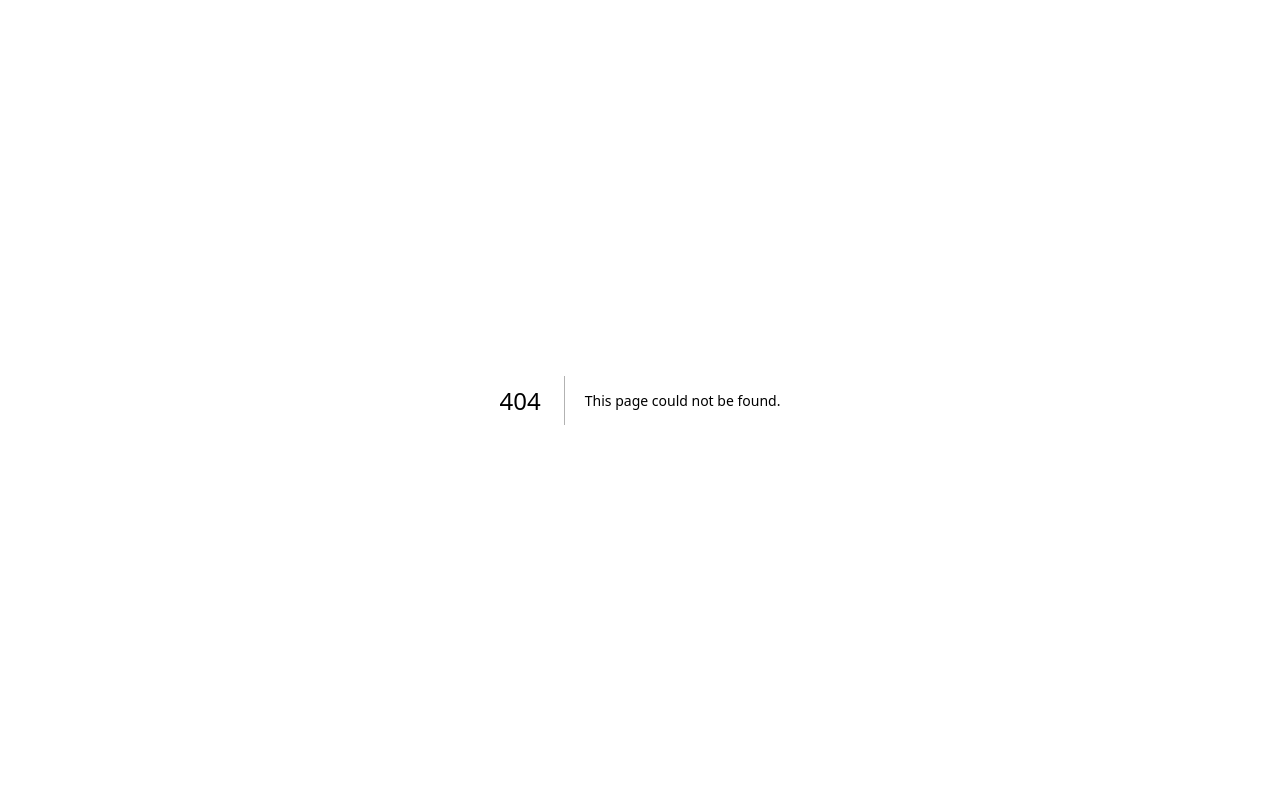
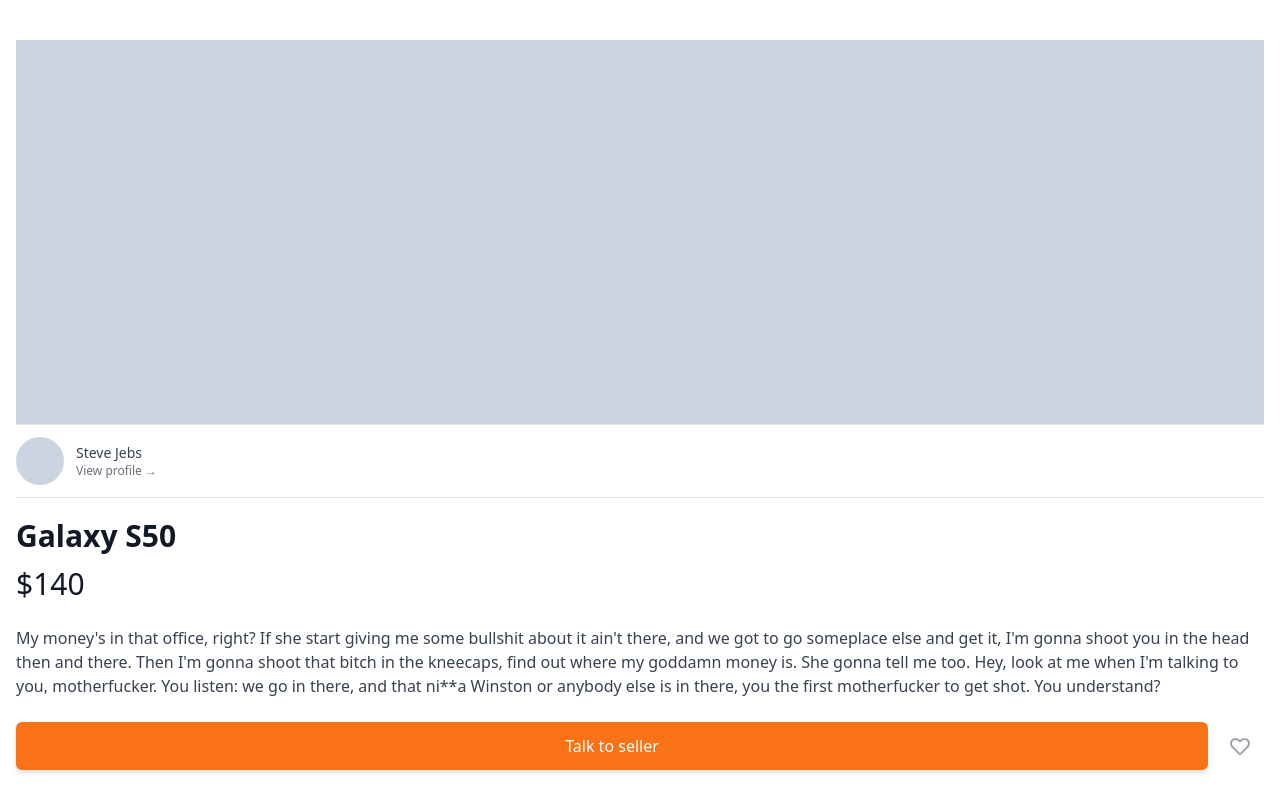
Before and after one commit to SonMinSeock/carrot-market-clone, a Next.js app: page /items/1 in a window 1280 px wide. Before the commit this address had no page. Shown: the top 800 px of the page. Built offline with nearby package versions, Linux system fonts and the light colour scheme.

Commit message:
Item Detail 5.4

```diff
--- a/pages/index.tsx
+++ b/pages/index.tsx
@@ -1,11 +1,17 @@
 import type { NextPage } from "next";
+import { useRouter } from "next/router";
 
 const Home: NextPage = () => {
+  const router = useRouter();
+
+  const onClick = (id: number) => router.push(`/items/${id}`);
+
   return (
     <div className="flex flex-col space-y-5 py-10">
       {[1, 1, 1, 1, 1, 1, 1, 1, 1, 1, 1, 1].map((_, i) => (
         <div
           key={i}
+          onClick={() => onClick(i)}
           className="flex justify-between px-4 border-b pb-4 cursor-pointer"
         >
           <div className="flex space-x-4">
@@ -56,7 +62,7 @@
           </div>
         </div>
       ))}
-      <button className="fixed hover:bg-orange-500 transition-colors cursor-pointer bottom-24 right-5 shadow-xl bg-orange-400 rounded-full p-4 text-white ">
+      <button className="fixed hover:bg-orange-500  transition-colors cursor-pointer bottom-24 right-5 shadow-xl bg-orange-400 rounded-full p-4 text-white ">
         <svg
           className="h-6 w-6"
           xmlns="http://www.w3.org/2000/svg"
--- /dev/null
+++ b/pages/items/[id].tsx
@@ -0,0 +1,70 @@
+import type { NextPage } from "next";
+
+const ItemDetail: NextPage = () => {
+  return (
+    <div className="px-4 py-10">
+      <div className="mb-8">
+        <div className="h-96 bg-slate-300" />
+        <div className="flex cursor-pointer py-3 border-t border-b items-center space-x-3">
+          <div className="w-12 h-12 rounded-full bg-slate-300" />
+          <div>
+            <p className="text-sm font-medium text-gray-700">Steve Jebs</p>
+            <p className="text-xs font-medium text-gray-500">
+              View profile &rarr;
+            </p>
+          </div>
+        </div>
+        <div className="mt-5">
+          <h1 className="text-3xl font-bold text-gray-900">Galaxy S50</h1>
+          <span className="text-3xl block mt-3 text-gray-900">$140</span>
+          <p className="text-base my-6 text-gray-700">
+            My money&apos;s in that office, right? If she start giving me some
+            bullshit about it ain&apos;t there, and we got to go someplace else
+            and get it, I&apos;m gonna shoot you in the head then and there.
+            Then I&apos;m gonna shoot that bitch in the kneecaps, find out where
+            my goddamn money is. She gonna tell me too. Hey, look at me when
+            I&apos;m talking to you, motherfucker. You listen: we go in there,
+            and that ni**a Winston or anybody else is in there, you the first
+            motherfucker to get shot. You understand?
+          </p>
+          <div className="flex items-center justify-between space-x-2">
+            <button className="flex-1 hover:bg-orange-600 transition-colors bg-orange-500 text-white py-3 rounded-md shadow-md focus:outline-none focus:ring-2 focus:ring-offset-2 focus:ring-orange-500 font-medium">
+              Talk to seller
+            </button>
+            <button className="p-3 rounded-md flex items-center justify-center text-gray-400 hover:bg-gray-100 hover:text-gray-500">
+              <svg
+                className="h-6 w-6 "
+                xmlns="http://www.w3.org/2000/svg"
+                fill="none"
+                viewBox="0 0 24 24"
+                stroke="currentColor"
+                aria-hidden="true"
+              >
+                <path
+                  strokeLinecap="round"
+                  strokeLinejoin="round"
+                  strokeWidth="2"
+                  d="M4.318 6.318a4.5 4.5 0 000 6.364L12 20.364l7.682-7.682a4.5 4.5 0 00-6.364-6.364L12 7.636l-1.318-1.318a4.5 4.5 0 00-6.364 0z"
+                />
+              </svg>
+            </button>
+          </div>
+        </div>
+      </div>
+      <div>
+        <h2 className="text-2xl font-bold text-gray-900">Similar items</h2>
+        <div className="grid grid-cols-2 gap-4">
+          {[1, 2, 3, 4, 5, 6].map((_, i) => (
+            <div key={i}>
+              <div className="h-56 w-full mb-4 bg-slate-300" />
+              <h3 className="text-gray-700 -mb-1">Galaxy S60</h3>
+              <p className="text-sm font-medium text-gray-900">$6</p>
+            </div>
+          ))}
+        </div>
+      </div>
+    </div>
+  );
+};
+
+export default ItemDetail;
```
